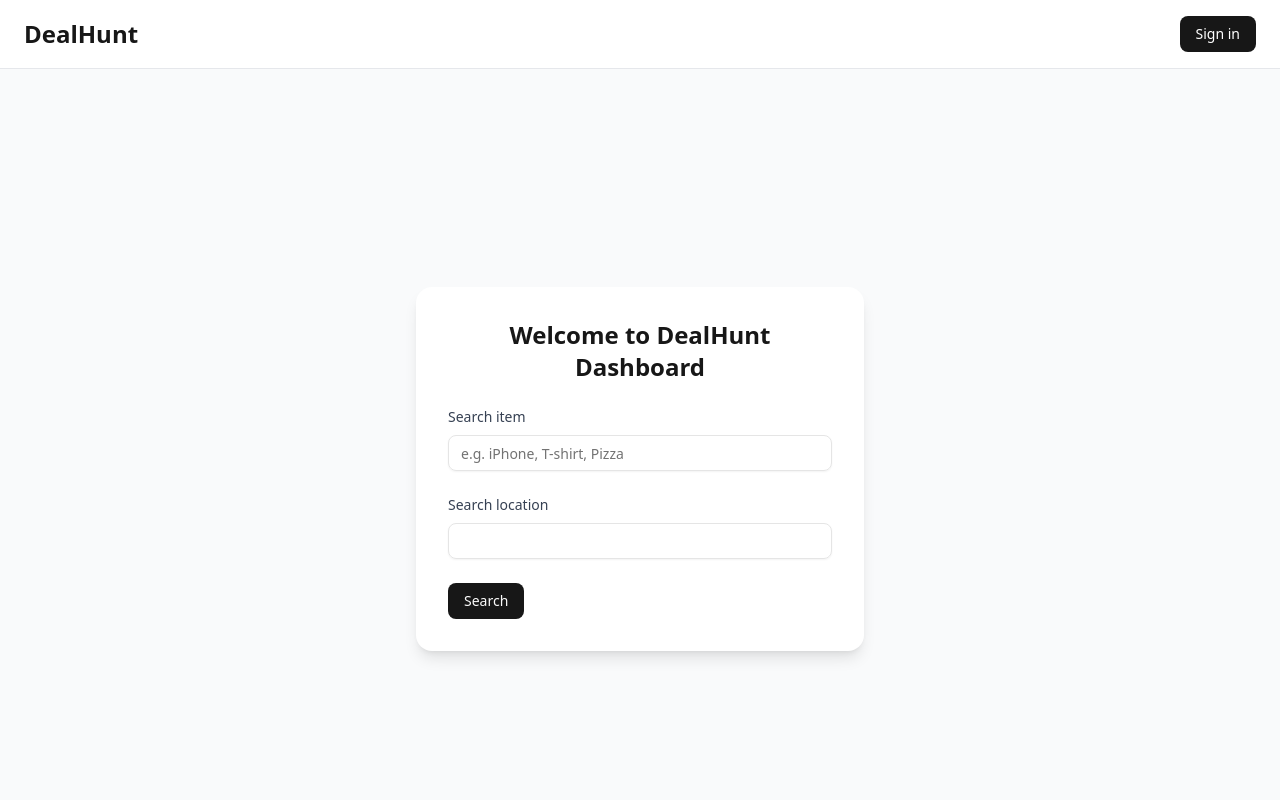
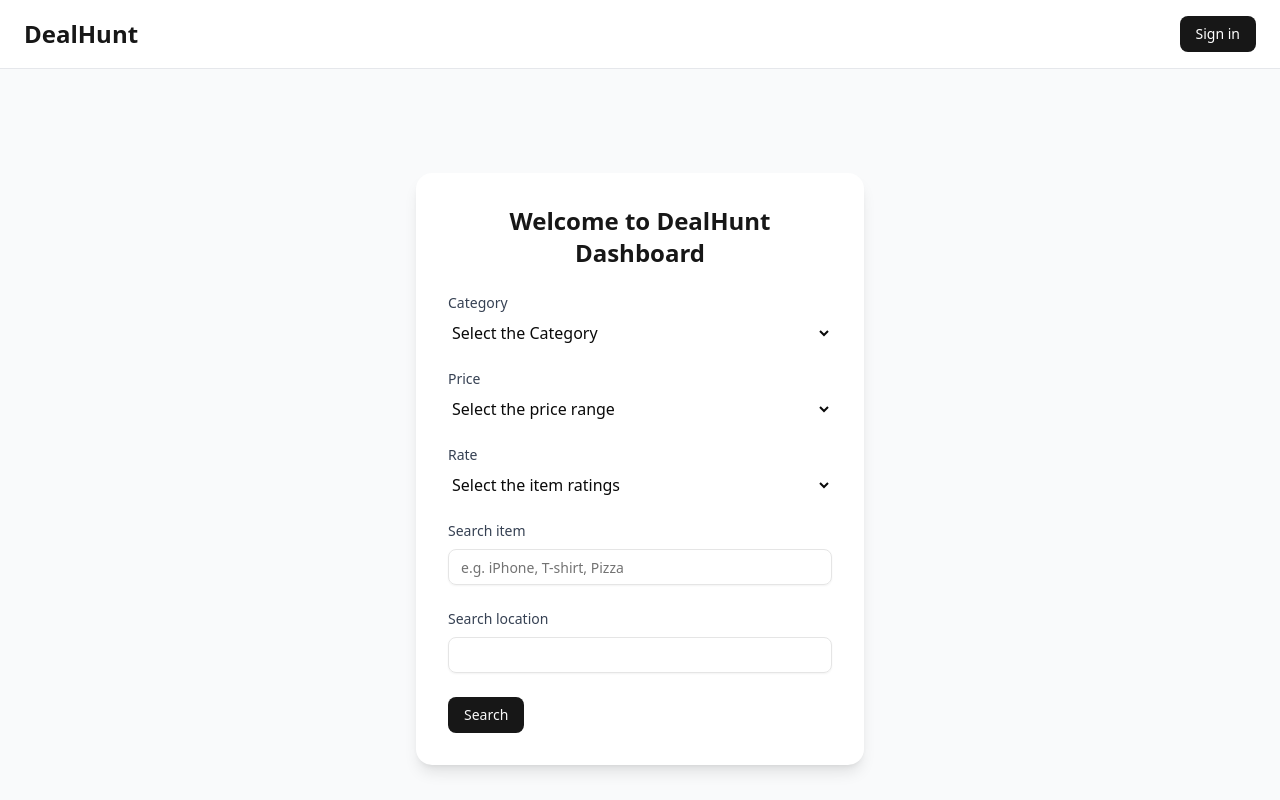
Before and after one commit to AsokTamang/dealhunt, a Next.js app: page /dashboard in a window 1280 px wide. Shown: the top 800 px of the page. Built offline with nearby package versions, Linux system fonts and the light colour scheme; no server answers.

Commit message:
integrated more accurate search pattern through custom google search engine for deals and offers of user entered item

```diff
--- a/app/api/search/route.ts
+++ b/app/api/search/route.ts
@@ -2,8 +2,9 @@ import { NextRequest, NextResponse } from "next/server";
 import axios from "axios";
 
 export async function POST(req: NextRequest) {
-  const { item, location } = await req.json();
-  const query = `latest ${item} deals OR offers OR discounts near ${location} today`;
+  const {category,price,rate, item, location } = await req.json();
+  const query = `buy ${item} ${category} deals under ${price} ${rate} rating ${location}`;
+
 
   try {
     const res = await axios.get("https://www.googleapis.com/customsearch/v1", {
--- a/app/dashboard/page.tsx
+++ b/app/dashboard/page.tsx
@@ -1,6 +1,7 @@
 // === FILE: /app/dashboard/page.tsx ===
 "use client";
 
+import { MdStarRate } from "react-icons/md";
 import axios from "axios";
 import { Input } from "@/components/ui/input";
 import React from "react";
@@ -11,6 +12,9 @@ import { valueStore } from "@/store/dataStorage";
 export default function Dashboard() {
   const router = useRouter();
   const [item, setItem] = React.useState("");
+  const [category, setCategory] = React.useState("");
+  const [price,setPrice]=React.useState('');
+   const [rate,setRate]=React.useState('');
   const [location, setLocation] = React.useState("");
   const [loading, setLoading] = React.useState(false);
   const { fetchDatas } = valueStore();
@@ -19,7 +23,7 @@ export default function Dashboard() {
     e.preventDefault();
     setLoading(true);
 
-    const { success, message } = await fetchDatas(item, location);
+    const { success, message } = await fetchDatas(category,price,rate,item, location);
     console.log("Client response:", success, message);
 
     if (success) {
@@ -42,7 +46,47 @@ export default function Dashboard() {
         </h1>
 
         <div className="flex flex-col gap-2">
-          <label className="text-sm font-medium text-gray-700">Search item</label>
+          <label className="text-sm font-medium text-gray-700">Category</label>
+          <select onChange={(e) => setCategory(e.target.value)}>
+            <option>Select the Category</option>
+            <option value={"electronics"}>electronics</option>
+            <option value={"foods"}>Foods</option>
+            <option value={"clothes"}>Clothes</option>
+            <option value={"houseware"}>Housewares</option>
+            <option value={"Sports"}>Sports</option>
+            <option value={"Music"}>Music</option>
+            <option value={"transportation"}>vehicles</option>
+          </select>
+        </div>
+
+        <div className="flex flex-col gap-2">
+          <label className="text-sm font-medium text-gray-700">Price</label>
+          <select onChange={(e) => setPrice(e.target.value)}>
+            <option>Select the price range</option>
+            <option value={"0-$50"}>under $50</option>
+            <option value={"$100-$500"}>$100-$500</option>
+            <option value={"$500-$1000"}>$500-$1000</option>
+            <option value={"over $1000"}>over $1000</option>
+          </select>
+        </div>
+
+
+
+         <div className="flex flex-col gap-2">
+          <label className="text-sm font-medium text-gray-700">Rate</label>
+          <select onChange={(e) => setRate(e.target.value)}>
+            <option>Select the item ratings</option>
+            <option value={"5 star"}>⭐⭐⭐⭐⭐</option>
+            <option value={"4 star"}>⭐⭐⭐⭐</option>
+            <option value={"3 star"}>⭐⭐⭐</option>
+
+          </select>
+        </div>
+
+        <div className="flex flex-col gap-2">
+          <label className="text-sm font-medium text-gray-700">
+            Search item
+          </label>
           <Input
             value={item}
             onChange={(e) => setItem(e.target.value)}
@@ -53,7 +97,9 @@ export default function Dashboard() {
         </div>
 
         <div className="flex flex-col gap-2">
-          <label className="text-sm font-medium text-gray-700">Search location</label>
+          <label className="text-sm font-medium text-gray-700">
+            Search location
+          </label>
           <Input
             value={location}
             onChange={(e) => setLocation(e.target.value)}
--- a/package.json
+++ b/package.json
@@ -21,6 +21,7 @@
     "next-auth": "^5.0.0-beta.29",
     "react": "^19.0.0",
     "react-dom": "^19.0.0",
+    "react-icons": "^5.5.0",
     "tailwind-merge": "^3.3.1",
     "zustand": "^5.0.6"
   },
--- a/store/dataStorage.ts
+++ b/store/dataStorage.ts
@@ -19,6 +19,9 @@ interface dataStoreType {
   titles: string[];
   images: string[];
   fetchDatas: (
+     category: string,
+    price: string,
+    rate: string,
     item: string,
     location: string
   ) => Promise<{ success: boolean; message: string }>;
@@ -29,9 +32,9 @@ export const valueStore = create<dataStoreType>((set) => ({
   links: [],
   titles: [],
   images: [],
-  fetchDatas: async (item, location) => {
+  fetchDatas: async (category,price,rate,item,location) => {
     try {
-      const res = await axios.post("/api/search", { item, location });
+      const res = await axios.post("/api/search", {category,price,rate, item, location });
       const { success, data } = res.data;
 
       if (success && Array.isArray(data) && data.length > 0) {
```
Also changed, not shown: 1 other file (tests, documents, lock files or other folders).
